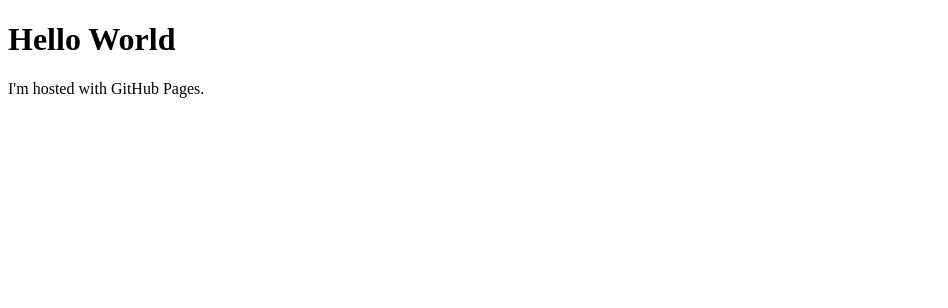
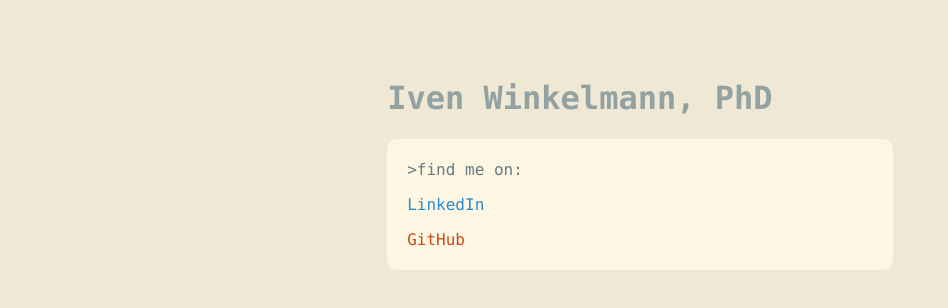
Before and after one commit to ivenw/ivenw.github.io, a plain HTML site: page index.html in a window 1280 px wide. Shown: the whole page, without its empty margins (0-948 px from the left). Drawn offline with Linux system fonts and the light colour scheme.

Commit message:
barebone landing page

```diff
--- a/index.html
+++ b/index.html
@@ -1,7 +1,17 @@
 <!DOCTYPE html>
 <html>
+<head>
+	<link rel="stylesheet" href="style.css">
+</head>
+
 <body>
-<h1>Hello World</h1>
-<p>I'm hosted with GitHub Pages.</p>
+	<div class="box-outer">
+		<h1>Iven Winkelmann, PhD</h1>
+		<div class="box-inner">
+			<p>>find me on:</p>
+			<p><a class='linkedin' href="https://linkedin.com/in/ivenw">LinkedIn</a></p>
+			<p><a class='github' href="https://github.com/ivenw">GitHub</a></p>
+		</div>
+	</div>
 </body>
 </html>
--- /dev/null
+++ b/style.css
@@ -0,0 +1,53 @@
+:root {
+	--base03: #002b36;
+	--base02: #073642;
+	--base01: #586e75;
+	--base00: #657b83;
+	--base0: #839496;
+	--base1: #93a1a1;
+	--base2: #eee8d5;
+	--base3: #fdf6e3;
+	--yellow: #b58900;
+	--orange: #cb4b16;
+	--red: #dc322f;
+	--magenta: #d33682;
+	--violet: #6c71c4;
+	--blue: #268bd2;
+	--cyan: #2aa198;
+	--green: #859900;
+}
+
+::selection {
+	background-color: var(--base2)
+}
+
+a {
+	text-decoration: none;
+}
+
+body {
+	background-color: var(--base2);
+	color: var(--base1);
+	font-family: Menlo;
+}
+
+.box-outer {
+	margin: auto;
+	width: 40%;
+	padding-top: 50px;
+}
+
+.box-inner {
+	background-color: var(--base3);
+	color: var(--base00);
+	padding: 5px 20px;
+	border-radius: 10px;
+}
+
+.linkedin, .linkedin:visited {
+	color: var(--blue);
+}
+
+.github, .github:visited {
+	color: var(--orange);
+}
```
